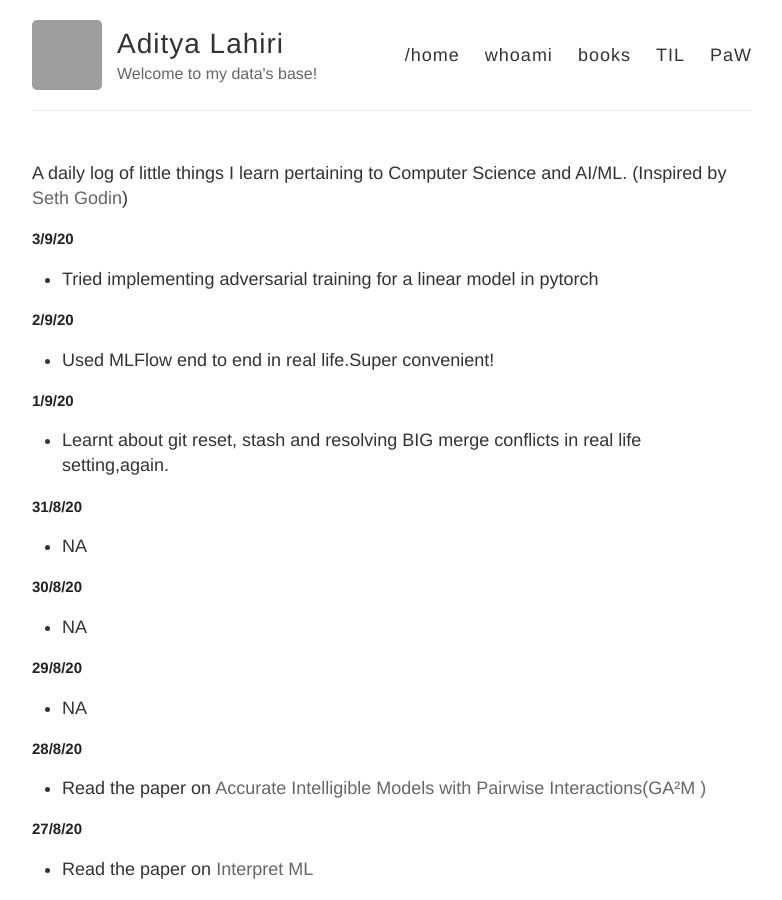
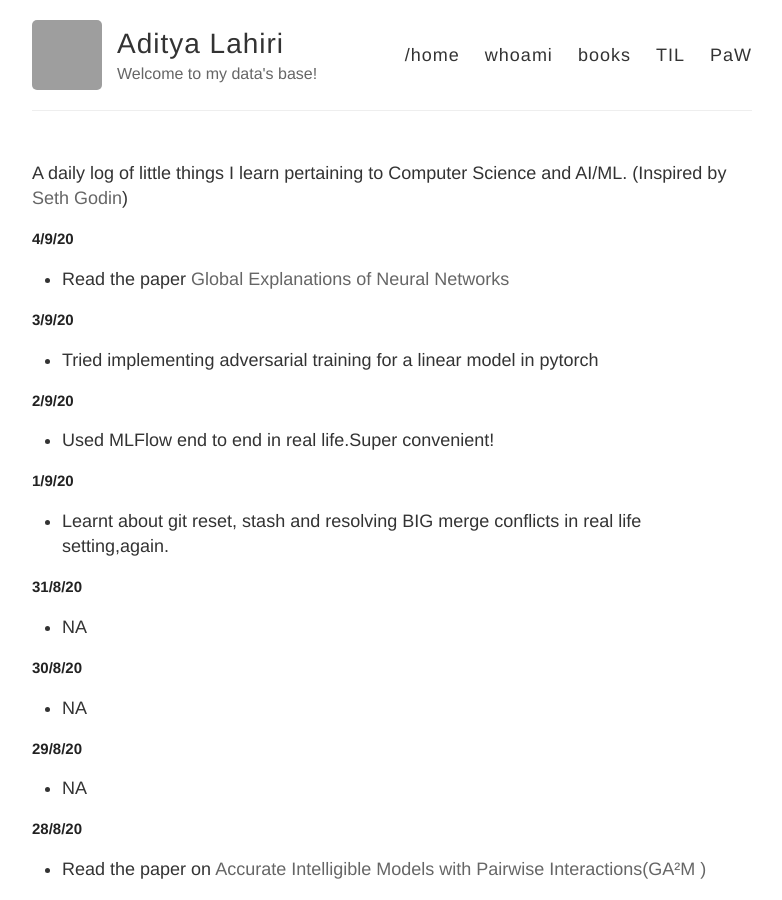
Before and after one commit to adityalahiri/adityalahiri.github.io, a Jekyll site: the page built from TIL.md, in a window 1280 px wide and 900 px high. Shown: the whole window, without its empty margins (248-1030 px from the left). Built offline with Jekyll 4.4.1, drawn with Linux system fonts in a browser that asks for light colours; our own code applies the rules of GitHub Pages for plain Markdown files; grey boxes are pictures that could not be loaded.

Commit message:
Update for 4/9/20

```diff
--- a/TIL.md
+++ b/TIL.md
@@ -1,5 +1,9 @@
 A daily log of little things I learn pertaining to Computer Science and AI/ML.
 (Inspired by [Seth Godin](https://seths.blog/))
+
+## 4/9/20
+
+* Read the paper [Global Explanations of Neural Networks](https://arxiv.org/pdf/1902.02384.pdf)
 
 ## 3/9/20
 
```
